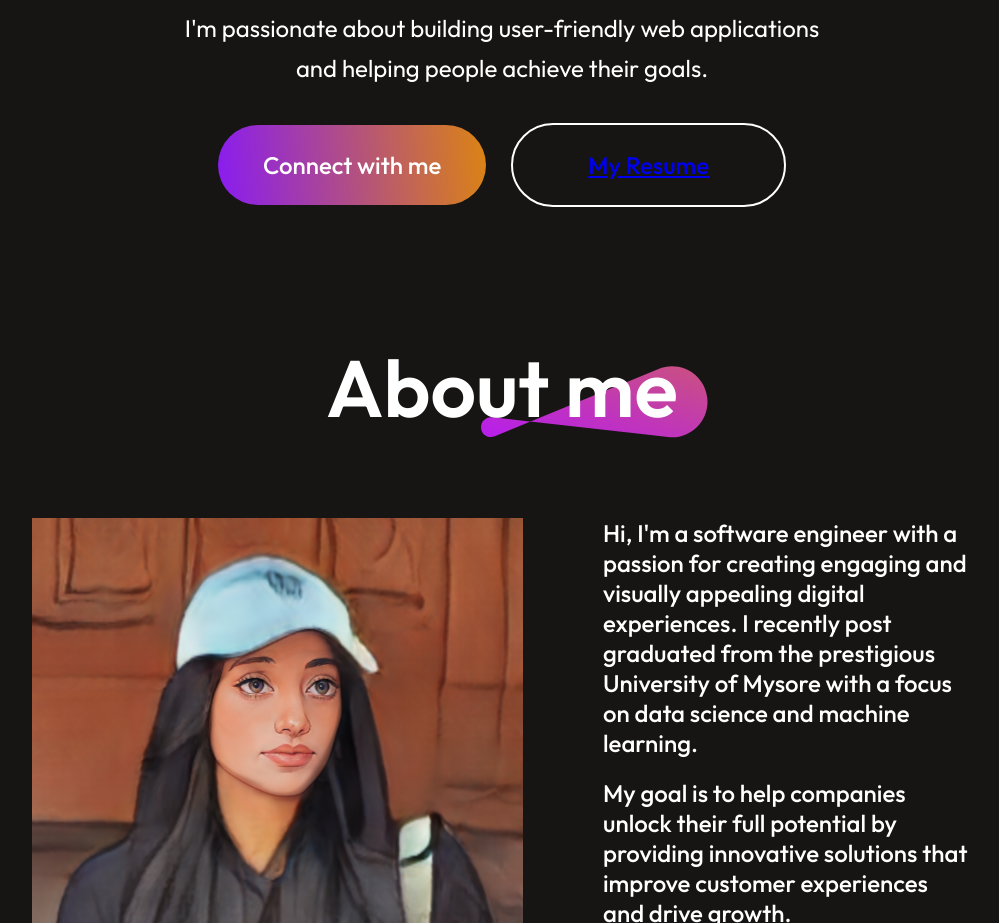
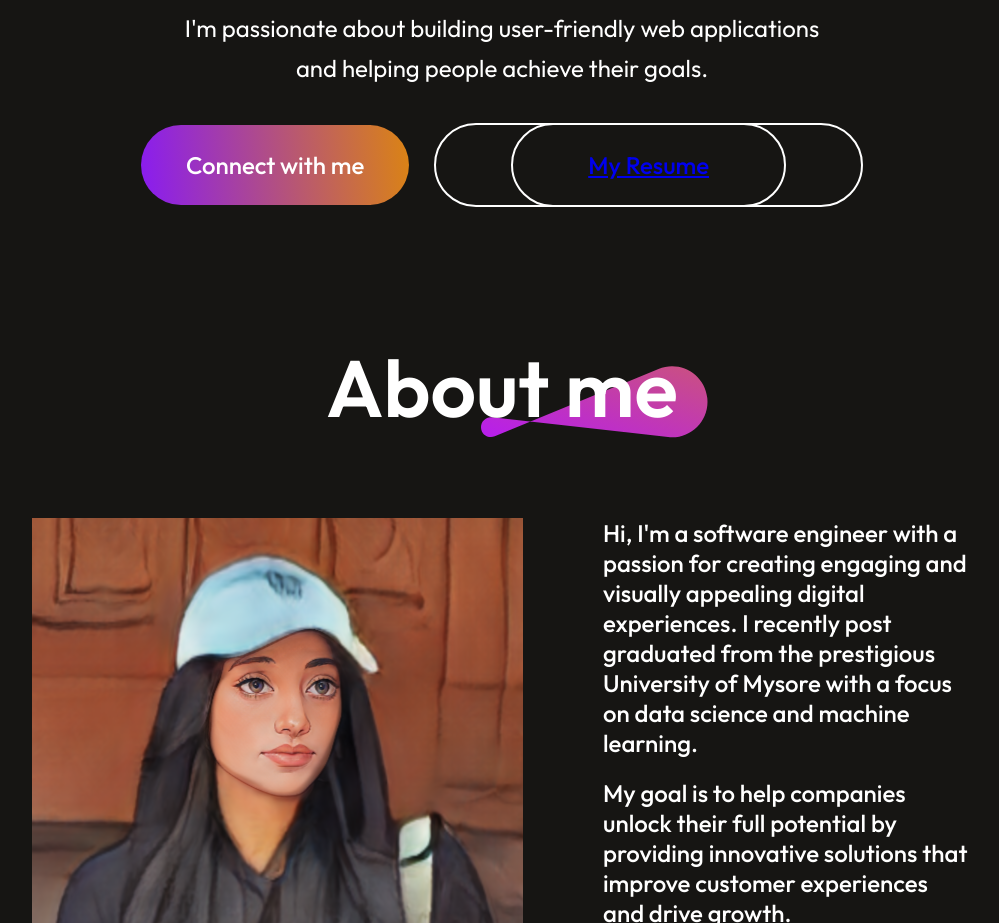
Before and after one commit to AlfaFza/portfolio-3, a React (Vite) app: page / in a window 1280 px wide. Shown: the part 1340-2263 px from the top of the page, without its empty margins (138-1137 px from the left). Built offline with nearby package versions, Linux system fonts and the light colour scheme.

Commit message:
Update Hero.jsx
design

```diff
--- a/src/Components/Hero/Hero.jsx
+++ b/src/Components/Hero/Hero.jsx
@@ -12,7 +12,7 @@ const Hero = () => {
     <p>I'm passionate about building user-friendly web applications and helping people achieve their goals.</p>
     <div className="hero-action">
         <div className="hero-connect"><AnchorLink className='anchor-link'offset={50} href='#contact'>Connect with me</AnchorLink></div>
-        <div className="hero-resume"> <a href="https://alfafza.github.io/resume/" target="_blank" rel="noopener noreferrer">My Resume</a></div>
+        <div className="hero-resume"> <a href="https://alfafza.github.io/resume/"  className="hero-resume text-white no-underline" target="_blank" rel="noopener noreferrer">My Resume</a></div>
     </div>
     </div>
   )
```
